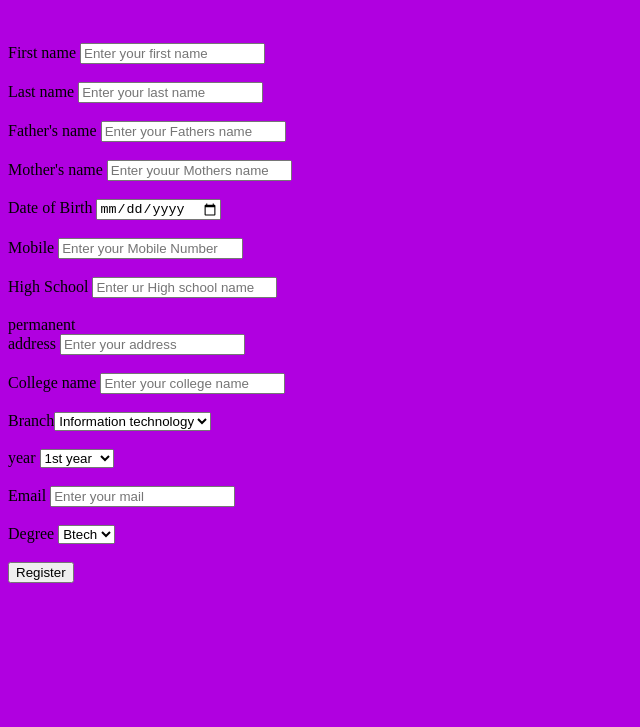
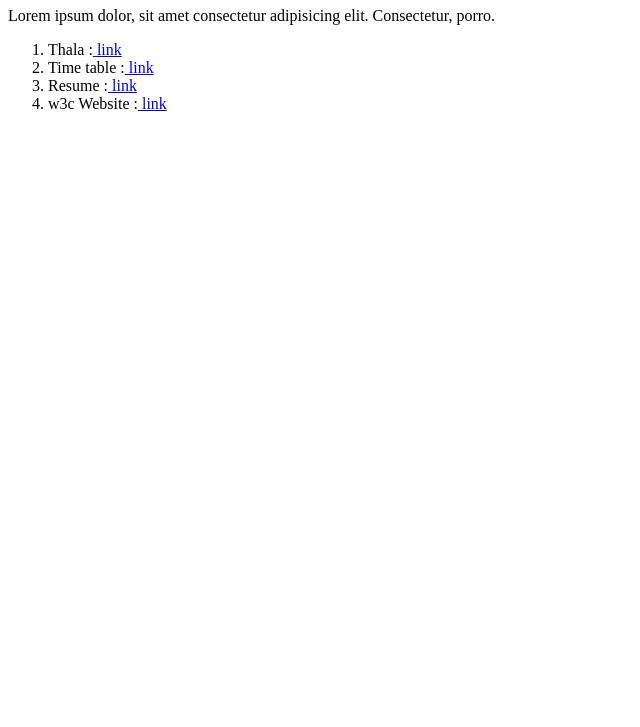
Before and after one commit to rishivishwakarma60/html, a plain HTML site: page index.html in a window 1280 px wide. Shown: the part 73-800 px from the top of the page, without its empty margins (0-640 px from the left). Drawn offline with Linux system fonts and the light colour scheme.

Commit message:
Update index.html

```diff
--- a/index.html
+++ b/index.html
@@ -3,27 +3,24 @@
 <head>
     <meta charset="UTF-8">
     <meta name="viewport" content="width=device-width, initial-scale=1.0">
-    <title>Student</title>
+    <title>Document</title>
 </head>
-
-<body bgcolor="blue+green">
-<form action="form.java" method="get">
-
-    <h1>Student Registration Form </h1> <br> <br>
-    <label for="name">First name</label> <input type="text" id="name" placeholder="Enter your first name"> <br><br>
-    <label for="lname">Last name</label> <input type="text" id="lname" placeholder="Enter your last name"> <br> <br>
-    <label for="fname">Father's name</label>  <input type="text"  id="fname" placeholder="Enter your Fathers name"> <br>  <br>
-    <label for="mname">Mother's name</label> <input type="text" id="mname" placeholder="Enter youur Mothers name"> <br>  <br>
-    <label for="dob">Date of Birth</label> <input type="date" id="dob"> <br>  <br>
-    <label for="Tel">Mobile</label> <input type="tel"  id="tel" placeholder="Enter your Mobile Number"> <br><br>
-    <label for="school">High School </label> <input type="text" id="school" placeholder="Enter ur High school name"> <br> <br>
-    <label for="address" >permanent <br> address</label> <input type="text" id="address" placeholder="Enter your address"> <br> <br>
-    <label for="clg">College name</label> <input type="text" id="clg" placeholder="Enter your college name "> <br> <br>
-    <label for="branch">Branch</label><select name="" id="branch"> <option value="">Information technology</option> <option value="">Computer Science </option> <option value="">Mechhanical</option> <option value="">Civil</option> <option value="">Electrical</option> <option value="">Other</option></select> <br> <br>
-    <label for="year">year</label> <select name="" id="year"> <option value="">1st year</option> <option value="">2nd year</option> <option value="">3rd year </option> <option value=""> 4th year</option></select> <br> <br>
-    <label for="mail">Email</label> <input type="email" name="" id="mail" placeholder="Enter your mail"> <br> <br>
-    <label for="Degree">Degree</label> <select name="" id="Degree"> <option value="">Btech</option> <option value="">Bsc</option> <option value="">BCA</option> <option value="">Other</option></select> <br> <br>
-<button>Register</button>
-</form>
+<body>
+    <h1>Main page</h1>
+    <p>Lorem ipsum dolor, sit amet consectetur adipisicing elit. Consectetur, porro.</p>
+    <ol>
+        <li>
+            Thala :<a href="./Dhoni/Dhoni.html"> link  </a>
+        </li>
+        <li>
+            Time table :<a href="./Timetable/Timetable.html"> link  </a>
+        </li>
+        <li>
+            Resume :<a href="./resume/rishiresume.html"> link  </a>
+        </li>
+        <li>
+            w3c Website :<a href="./w3c/w3c.html"> link  </a>
+        </li>
+    </ol>
 </body>
 </html>
```
